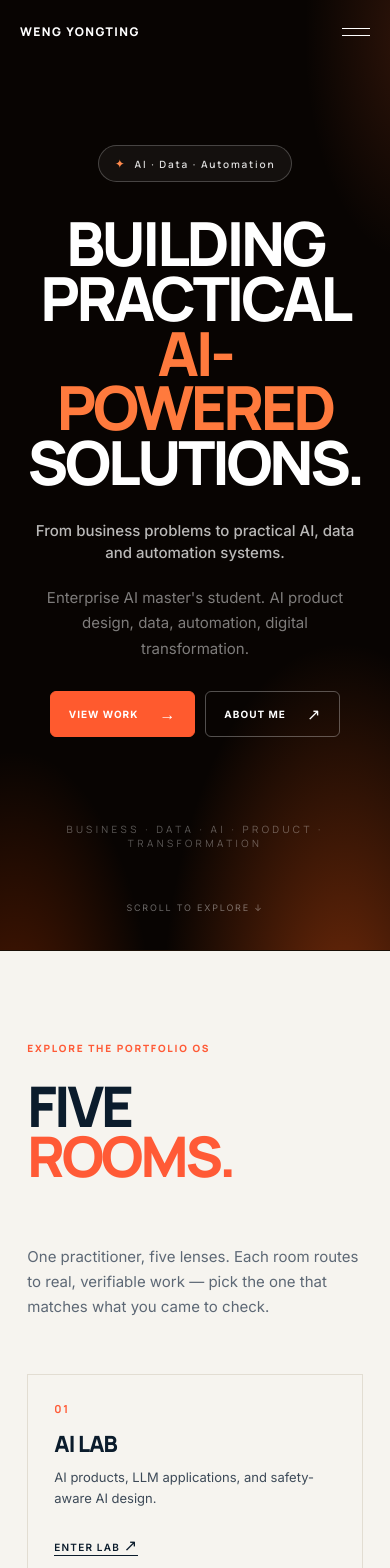
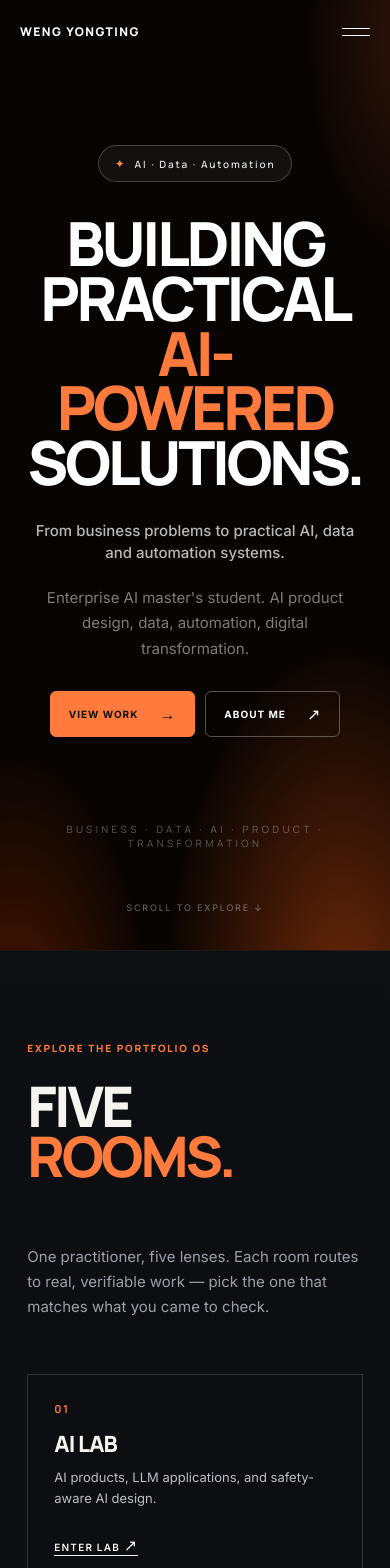
Before and after one commit to wengyongting-jpg/weng-yongting, a React (Vite) app: page / in a window 390 px wide. Shown: the top 1568 px of the page. Built offline with nearby package versions, Linux system fonts and the light colour scheme.

Commit message:
Apply site-wide dark theme: charcoal bg, off-white text, warm-orange accent, ghost numerals, iOS-restrained motion; restyle PRD docs

```diff
--- a/public/projects/health-insurance-claim-decision-agent/prd.html
+++ b/public/projects/health-insurance-claim-decision-agent/prd.html
@@ -5,7 +5,7 @@
 <meta name="viewport" content="width=device-width, initial-scale=1.0">
 <title>Health Insurance Claim Decision Agent — Evaluation Design Document</title>
 <style>
-  :root { --bg:#f6f4ef; --panel:#fffdf8; --text:#0b1c2c; --muted:#5d6875; --line:#e2ddd2; --accent:#ff5a36; }
+  :root { --bg:#0e0f13; --panel:#15171d; --text:#f5f4f1; --muted:#9aa1ab; --line:rgba(255,255,255,.08); --accent:#ff7a3d; }
   * { box-sizing: border-box; margin: 0; padding: 0; }
   body { background: var(--bg); color: var(--text); font-family: "Inter", system-ui, sans-serif; line-height: 1.65; }
   .page { max-width: 860px; margin: 0 auto; padding: 64px 32px 96px; }
@@ -16,9 +16,9 @@
   section { margin-bottom: 44px; }
   h2 { font-size: 13px; font-weight: 800; letter-spacing: .16em; color: var(--accent); margin-bottom: 14px; }
   h3 { font-size: 19px; font-weight: 800; letter-spacing: -.02em; margin-bottom: 12px; }
-  p { font-size: 14px; color: #3d4a58; margin-bottom: 10px; }
+  p { font-size: 14px; color: #b9bfc8; margin-bottom: 10px; }
   ul { padding-left: 20px; }
-  li { font-size: 14px; color: #3d4a58; margin-bottom: 8px; }
+  li { font-size: 14px; color: #b9bfc8; margin-bottom: 8px; }
   .card { background: var(--panel); border: 1px solid var(--line); border-radius: 10px; padding: 20px 24px; margin-bottom: 12px; }
   table { width: 100%; border-collapse: collapse; margin-top: 8px; }
   th, td { text-align: left; padding: 10px 12px; border-bottom: 1px solid var(--line); font-size: 13px; vertical-align: top; }
--- a/public/projects/period/prd.html
+++ b/public/projects/period/prd.html
@@ -5,7 +5,7 @@
 <meta name="viewport" content="width=device-width, initial-scale=1.0">
 <title>Period — Product Requirements Document</title>
 <style>
-  :root { --bg:#f6f4ef; --panel:#fffdf8; --text:#0b1c2c; --muted:#5d6875; --line:#e2ddd2; --accent:#ff5a36; }
+  :root { --bg:#0e0f13; --panel:#15171d; --text:#f5f4f1; --muted:#9aa1ab; --line:rgba(255,255,255,.08); --accent:#ff7a3d; }
   * { box-sizing: border-box; margin: 0; padding: 0; }
   body { background: var(--bg); color: var(--text); font-family: "Inter", system-ui, sans-serif; line-height: 1.65; }
   .page { max-width: 860px; margin: 0 auto; padding: 64px 32px 96px; }
@@ -16,9 +16,9 @@
   section { margin-bottom: 44px; }
   h2 { font-size: 13px; font-weight: 800; letter-spacing: .16em; color: var(--accent); margin-bottom: 14px; }
   h3 { font-size: 19px; font-weight: 800; letter-spacing: -.02em; margin-bottom: 12px; }
-  p { font-size: 14px; color: #3d4a58; margin-bottom: 10px; }
+  p { font-size: 14px; color: #b9bfc8; margin-bottom: 10px; }
   ul { padding-left: 20px; }
-  li { font-size: 14px; color: #3d4a58; margin-bottom: 8px; }
+  li { font-size: 14px; color: #b9bfc8; margin-bottom: 8px; }
   .card { background: var(--panel); border: 1px solid var(--line); border-radius: 10px; padding: 20px 24px; margin-bottom: 12px; }
   table { width: 100%; border-collapse: collapse; margin-top: 8px; }
   th, td { text-align: left; padding: 10px 12px; border-bottom: 1px solid var(--line); font-size: 13px; }
--- a/public/projects/refund-processing-automation/prd.html
+++ b/public/projects/refund-processing-automation/prd.html
@@ -5,7 +5,7 @@
 <meta name="viewport" content="width=device-width, initial-scale=1.0">
 <title>Refund Processing Automation — Product Requirements Document</title>
 <style>
-  :root { --bg:#f6f4ef; --panel:#fffdf8; --text:#0b1c2c; --muted:#5d6875; --line:#e2ddd2; --accent:#ff5a36; }
+  :root { --bg:#0e0f13; --panel:#15171d; --text:#f5f4f1; --muted:#9aa1ab; --line:rgba(255,255,255,.08); --accent:#ff7a3d; }
   * { box-sizing: border-box; margin: 0; padding: 0; }
   body { background: var(--bg); color: var(--text); font-family: "Inter", system-ui, sans-serif; line-height: 1.65; }
   .page { max-width: 860px; margin: 0 auto; padding: 64px 32px 96px; }
@@ -16,9 +16,9 @@
   section { margin-bottom: 44px; }
   h2 { font-size: 13px; font-weight: 800; letter-spacing: .16em; color: var(--accent); margin-bottom: 14px; }
   h3 { font-size: 19px; font-weight: 800; letter-spacing: -.02em; margin-bottom: 12px; }
-  p { font-size: 14px; color: #3d4a58; margin-bottom: 10px; }
+  p { font-size: 14px; color: #b9bfc8; margin-bottom: 10px; }
   ul { padding-left: 20px; }
-  li { font-size: 14px; color: #3d4a58; margin-bottom: 8px; }
+  li { font-size: 14px; color: #b9bfc8; margin-bottom: 8px; }
   .card { background: var(--panel); border: 1px solid var(--line); border-radius: 10px; padding: 20px 24px; margin-bottom: 12px; }
   table { width: 100%; border-collapse: collapse; margin-top: 8px; }
   th, td { text-align: left; padding: 10px 12px; border-bottom: 1px solid var(--line); font-size: 13px; }
--- a/public/projects/salespilot/prd.html
+++ b/public/projects/salespilot/prd.html
@@ -5,7 +5,7 @@
 <meta name="viewport" content="width=device-width, initial-scale=1.0">
 <title>SalesPilot — Product Requirements Document</title>
 <style>
-  :root { --bg:#f6f4ef; --panel:#fffdf8; --text:#0b1c2c; --muted:#5d6875; --line:#e2ddd2; --accent:#ff5a36; }
+  :root { --bg:#0e0f13; --panel:#15171d; --text:#f5f4f1; --muted:#9aa1ab; --line:rgba(255,255,255,.08); --accent:#ff7a3d; }
   * { box-sizing: border-box; margin: 0; padding: 0; }
   body { background: var(--bg); color: var(--text); font-family: "Inter", system-ui, sans-serif; line-height: 1.65; }
   .page { max-width: 860px; margin: 0 auto; padding: 64px 32px 96px; }
@@ -16,9 +16,9 @@
   section { margin-bottom: 44px; }
   h2 { font-size: 13px; font-weight: 800; letter-spacing: .16em; color: var(--accent); margin-bottom: 14px; }
   h3 { font-size: 19px; font-weight: 800; letter-spacing: -.02em; margin-bottom: 12px; }
-  p { font-size: 14px; color: #3d4a58; margin-bottom: 10px; }
+  p { font-size: 14px; color: #b9bfc8; margin-bottom: 10px; }
   ul { padding-left: 20px; }
-  li { font-size: 14px; color: #3d4a58; margin-bottom: 8px; }
+  li { font-size: 14px; color: #b9bfc8; margin-bottom: 8px; }
   .card { background: var(--panel); border: 1px solid var(--line); border-radius: 10px; padding: 20px 24px; margin-bottom: 12px; }
   table { width: 100%; border-collapse: collapse; margin-top: 8px; }
   th, td { text-align: left; padding: 10px 12px; border-bottom: 1px solid var(--line); font-size: 13px; vertical-align: top; }
--- a/src/App.css
+++ b/src/App.css
@@ -1,10 +1,10 @@
-:root { --bg:#f6f4ef; --panel:#fffdf8; --text:#0b1c2c; --muted:#5d6875; --ink:#0b1c2c; --charcoal:#3d4a58; --muted-ink:#5d6875; --line:#e2ddd2; --line-strong:#c9c2b2; --glass:rgba(11,28,44,.03); --accent:#ff5a36; --accent-deep:#e04a2a; --on-accent:#ffffff; --font-display:"Manrope","Inter",sans-serif; --font-technical:"Manrope","Inter",sans-serif; --font-body:"Inter",system-ui,sans-serif; }
+:root { --bg:#0d0e12; --panel:#15171d; --text:#f5f4f1; --muted:#9aa1ab; --ink:#f5f4f1; --charcoal:#b9bfc8; --muted-ink:#9aa1ab; --line:rgba(255,255,255,.08); --line-strong:rgba(255,255,255,.16); --glass:rgba(255,255,255,.05); --accent:#ff7a3d; --accent-deep:#ff8f57; --on-accent:#14100c; --font-display:"Manrope","Inter",sans-serif; --font-technical:"Manrope","Inter",sans-serif; --font-body:"Inter",system-ui,sans-serif; }
 
-.portfolio { overflow: hidden; background: var(--bg); color: var(--text); position: relative; }
+.portfolio { overflow: hidden; background: radial-gradient(ellipse 90% 55% at 70% -10%, rgba(255,122,61,.06), transparent 55%), linear-gradient(180deg, #111217 0%, #0d0e12 30%); background-color: var(--bg); color: var(--text); position: relative; }
 
 /* ===== Header / nav ===== */
 .site-header { position:fixed; top:0; left:0; right:0; z-index:20; height:76px; display:flex; align-items:center; gap:28px; padding:0 clamp(20px,4vw,64px); border-bottom:1px solid transparent; transition:.35s ease; }
-.site-header.is-scrolled { background:rgba(246,244,239,.85); border-color:var(--line); backdrop-filter:blur(18px); }
+.site-header.is-scrolled { background:rgba(13,14,18,.82); border-color:var(--line); backdrop-filter:blur(18px); }
 .wordmark { text-decoration:none; font-family:var(--font-technical); font-size:12px; font-weight:800; letter-spacing:.12em; white-space:nowrap; color:var(--ink); }
 .nav-links { display:flex; gap:25px; margin-left:auto; }
 .nav-links a { font-size:10px; letter-spacing:.14em; font-weight:600; text-decoration:none; color:var(--muted); transition:.2s; position:relative; }
@@ -35,7 +35,7 @@
 .scroll-note { display:none; }
 
 /* ===== Dark hero — homepage only (black bg + orange glow) ===== */
-.hero.hero-dark { display:flex; flex-direction:column; align-items:center; justify-content:center; text-align:center; background:radial-gradient(ellipse 75% 65% at 88% 108%, rgba(255,94,20,.42), transparent 62%), radial-gradient(ellipse 60% 55% at 4% 112%, rgba(255,77,0,.30), transparent 60%), radial-gradient(ellipse 45% 38% at 106% 4%, rgba(255,106,47,.16), transparent 62%), #080402; border-bottom:1px solid #1a0f06; }
+.hero.hero-dark { display:flex; flex-direction:column; align-items:center; justify-content:center; text-align:center; background:radial-gradient(ellipse 75% 65% at 88% 108%, rgba(255,94,20,.42), transparent 62%), radial-gradient(ellipse 60% 55% at 4% 112%, rgba(255,77,0,.30), transparent 60%), radial-gradient(ellipse 45% 38% at 106% 4%, rgba(255,106,47,.16), transparent 62%), #080402; border-bottom:1px solid var(--line); }
 .hero-dark .hero-copy { display:flex; flex-direction:column; align-items:center; }
 .hero-pill { display:inline-flex; align-items:center; gap:8px; margin:0 0 34px; padding:9px 16px; border:1px solid rgba(255,255,255,.22); border-radius:999px; background:rgba(255,255,255,.05); color:rgba(255,255,255,.85); font-family:var(--font-technical); font-size:10px; letter-spacing:.18em; font-weight:600; }
 .hero-pill span { color:#ff8a4d; font-size:12px; }
@@ -44,8 +44,8 @@
 .hero-dark .hero-lede { color:rgba(255,255,255,.72); }
 .hero-dark .intro { color:rgba(255,255,255,.48); }
 .hero-dark .hero-actions { justify-content:center; }
-.hero-dark .button-primary { background:#ff5a2e; border-color:#ff5a2e; }
-.hero-dark .button-primary:hover { background:#ff6d40; border-color:#ff6d40; }
+.hero-dark .button-primary { background:var(--accent); border-color:var(--accent); }
+.hero-dark .button-primary:hover { background:var(--accent-deep); border-color:var(--accent-deep); }
 .hero-dark .button-quiet { color:#fff; border-color:rgba(255,255,255,.3); }
 .hero-dark .button-quiet:hover { border-color:#fff; }
 .hero-dark-strip { margin:clamp(64px,10vh,110px) 0 0; color:rgba(255,255,255,.34); font-family:var(--font-technical); font-size:10px; letter-spacing:.34em; }
@@ -59,7 +59,7 @@
 .site-header.on-dark .nav-links a.active { color:#ff8a4d; }
 .site-header.on-dark .availability { color:rgba(255,255,255,.55); }
 .site-header.on-dark .menu-toggle span { background:#fff; }
-.site-header.on-dark .nav-links.is-open { background:rgba(246,244,239,.97); }
+.site-header.on-dark .nav-links.is-open { background:rgba(13,14,18,.97); }
 .site-header.on-dark .nav-links.is-open a { color:var(--muted); }
 .site-header.on-dark .nav-links.is-open a:hover { color:var(--ink); }
 .site-header.on-dark .nav-links.is-open a.active { color:var(--accent); }
@@ -118,7 +118,7 @@
 /* ===== Timeline ===== */
 .timeline { max-width:1100px; margin-left:auto; border-top:1px solid var(--line); }
 .timeline-item { display:grid; grid-template-columns:minmax(120px,.4fr) 1fr; gap:5vw; padding:55px 0; border-bottom:1px solid var(--line); }
-.timeline-year { font-family:var(--font-technical); font-size:clamp(4.5rem,8vw,8rem); line-height:.75; letter-spacing:-.08em; color:var(--line-strong); }
+.timeline-year { font-family:var(--font-technical); font-size:clamp(4.5rem,8vw,8rem); line-height:.75; letter-spacing:-.08em; color:transparent; -webkit-text-stroke:1px rgba(255,255,255,.22); }
 .timeline-content h3 { margin:20px 0 4px; font-family:var(--font-display); font-size:clamp(1.8rem,3vw,3.2rem); font-weight:800; letter-spacing:-.04em; }
 .timeline-content h4 { margin:0 0 25px; color:var(--muted); font-size:13px; font-weight:500; }
 .timeline-content ul { list-style:none; padding:0; margin:0; display:flex; gap:7px; flex-wrap:wrap; }
@@ -137,12 +137,12 @@
 .work-row { border-bottom:1px solid var(--line); display:grid; grid-template-columns:1fr auto; align-items:start; }
 .work-row-link { display:grid; grid-template-columns:auto 1fr; align-items:start; gap:clamp(20px,4vw,60px); padding:clamp(34px,5vw,70px) 0; text-decoration:none; color:inherit; transition:padding .25s, background .25s; }
 .work-row-link:hover { padding-left:18px; padding-right:18px; background:var(--glass); }
-.work-no { font-family:var(--font-technical); font-size:clamp(3rem,7vw,6.5rem); line-height:.72; letter-spacing:-.08em; color:var(--line-strong); transition:color .25s; }
-.work-row-link:hover .work-no { color:var(--accent); }
+.work-no { font-family:var(--font-technical); font-size:clamp(3rem,7vw,6.5rem); line-height:.72; letter-spacing:-.08em; color:transparent; -webkit-text-stroke:1px rgba(255,255,255,.22); transition: -webkit-text-stroke-color .25s, color .25s; }
+.work-row-link:hover .work-no { -webkit-text-stroke-color:var(--accent); }
 .work-row-main { min-width:0; }
 .work-kicker { color:var(--muted); font-size:10px; letter-spacing:.15em; margin:0 0 18px; font-family:var(--font-technical); display:inline-flex; align-items:center; gap:14px; flex-wrap:wrap; }
 .work-status { padding:4px 8px; border:1px solid var(--line-strong); color:var(--charcoal); font-size:9px; letter-spacing:.12em; }
-.work-status.is-team { color:#2e7d52; border-color:rgba(46,125,82,.4); }
+.work-status.is-team { color:#4fc38a; border-color:rgba(79,195,138,.4); }
 .work-status.is-demo { color:var(--accent); border-color:rgba(255,90,54,.4); }
 .work-proof { max-width:560px; color:var(--muted); line-height:1.6; font-size:13px; margin:-10px 0 26px; }
 .work-row-main h3 { font-family:var(--font-display); font-size:clamp(2rem,4vw,4rem); line-height:.95; letter-spacing:-.05em; font-weight:800; margin:0 0 12px; }
@@ -159,13 +159,13 @@
 .case-subtitle { color:var(--muted); font-size:13px; letter-spacing:.1em; margin:0 0 50px; text-transform:uppercase; }
 .case-meta { color:var(--muted); font-size:11px; letter-spacing:.14em; margin:14px 0 12px; text-transform:uppercase; display:inline-flex; align-items:center; gap:14px; flex-wrap:wrap; }
 .case-status { padding:4px 8px; border:1px solid var(--line-strong); color:var(--charcoal); font-size:9px; letter-spacing:.12em; }
-.case-status.is-team { color:#2e7d52; border-color:rgba(46,125,82,.4); }
+.case-status.is-team { color:#4fc38a; border-color:rgba(79,195,138,.4); }
 .case-event { color:var(--charcoal); font-size:12px; letter-spacing:.06em; margin:0 0 34px; }
 .case-overview { color:var(--ink); font-size:clamp(17px,1.6vw,23px); line-height:1.55; margin:0 0 48px; }
 
 /* ===== Embedded demo video (case study header) ===== */
 .case-video { margin:0 0 65px; max-width:860px; }
-.case-video-frame { position:relative; width:100%; aspect-ratio:16/9; border:1px solid var(--line); border-radius:10px; overflow:hidden; background:#0b1c2c; }
+.case-video-frame { position:relative; width:100%; aspect-ratio:16/9; border:1px solid var(--line); border-radius:10px; overflow:hidden; background:#000; }
 .case-video-frame iframe { position:absolute; inset:0; width:100%; height:100%; border:0; display:block; }
 .case-video-caption { margin:14px 0 0; color:var(--muted); font-size:11px; letter-spacing:.08em; line-height:1.6; }
 .case-sections { display:flex; flex-direction:column; }
@@ -214,12 +214,12 @@
 .safety-col ul { list-style:none; padding:0; margin:0; display:flex; flex-direction:column; gap:11px; }
 .safety-col li { color:var(--charcoal); font-size:12px; line-height:1.55; padding-left:16px; position:relative; }
 .safety-col li::before { content:""; position:absolute; left:0; top:7px; width:5px; height:5px; border-radius:50%; }
-.safety-col.is-can .safety-col-label { color:#2e7d52; }
-.safety-col.is-can li::before { background:#2e7d52; }
-.safety-col.is-cannot .safety-col-label { color:#b3402f; }
-.safety-col.is-cannot li::before { background:#b3402f; }
-.safety-col.is-escalation .safety-col-label { color:#a87b1f; }
-.safety-col.is-escalation li::before { background:#a87b1f; }
+.safety-col.is-can .safety-col-label { color:#4fc38a; }
+.safety-col.is-can li::before { background:#4fc38a; }
+.safety-col.is-cannot .safety-col-label { color:#e0705c; }
+.safety-col.is-cannot li::before { background:#e0705c; }
+.safety-col.is-escalation .safety-col-label { color:#d9a441; }
+.safety-col.is-escalation li::before { background:#d9a441; }
 
 /* ===== Chip groups (case study — states / signals / journey) ===== */
 .chip-groups { display:flex; flex-direction:column; gap:26px; margin:28px 0 4px; max-width:720px; }
@@ -254,8 +254,8 @@
 .experiment-approach li::before { content:""; position:absolute; left:0; top:8px; width:4px; height:4px; background:var(--accent); border-radius:50%; }
 .experiment-metrics li { padding:5px 8px; border:1px solid var(--line); color:var(--charcoal); font-size:9px; letter-spacing:.08em; }
 .is-exploring .experiment-status { color:var(--charcoal); border-color:var(--line-strong); }
-.is-prototype .experiment-status { color:#1f6fa8; border-color:rgba(31,111,168,.4); }
-.is-progress .experiment-status { color:#a87b1f; border-color:rgba(168,123,31,.4); }
+.is-prototype .experiment-status { color:#63a5e0; border-color:rgba(99,165,224,.4); }
+.is-progress .experiment-status { color:#d9a441; border-color:rgba(217,164,65,.4); }
 .is-coming .experiment-status { color:var(--muted); border-color:var(--line); }
 
 /* ===== LAB — upcoming / reserved project slots ===== */
@@ -376,7 +376,7 @@ footer { display:flex; justify-content:space-between; align-items:center; paddin
   .site-header { height:64px; }
   .menu-toggle { display:flex; z-index:2; margin-left:auto; width:28px; flex-direction:column; gap:6px; padding:5px 0; background:transparent; border:0; }
   .menu-toggle span { width:100%; height:1px; background:var(--ink); }
-  .nav-links { display:none; position:absolute; top:64px; left:0; right:0; padding:22px 20px; background:rgba(246,244,239,.97); border-bottom:1px solid var(--line); }
+  .nav-links { display:none; position:absolute; top:64px; left:0; right:0; padding:22px 20px; background:rgba(13,14,18,.97); border-bottom:1px solid var(--line); }
   .nav-links.is-open { display:flex; flex-direction:column; }
   .hero h1 { font-size:clamp(3.2rem,15.6vw,5.7rem); }
   .os-grid { grid-template-columns:1fr; }
@@ -405,27 +405,27 @@ footer { display:flex; justify-content:space-between; align-items:center; paddin
 }
 
 /* =========================================================
-   PROJECT DETAIL PAGE — light: off-white + navy + coral
+   PROJECT DETAIL PAGE — dark: charcoal + off-white + warm orange
    Used by .case-detail wrapper (CaseStudy.jsx).
    ========================================================= */
 .case-detail {
   /* design tokens (scoped to project detail pages) */
   --v5-bg: transparent;
-  --v5-surface: #fffdf8;
-  --v5-surface-muted: #f0ece3;
-  --v5-border: #e2ddd2;
-  --v5-border-strong: #c9c2b2;
-  --v5-text: #0b1c2c;
-  --v5-muted: #5d6875;
-  --v5-subtle: #8a94a0;
-  --v5-brand: #ff5a36;
-  --v5-brand-text: #e04a2a;
-  --v5-brand-soft: rgba(255,90,54,.08);
-  --v5-brand-border: rgba(255,90,54,.35);
-  --v5-gold: #c98a12;
-  --v5-gold-text: #a8740e;
-  --v5-gold-soft: rgba(201,138,18,.10);
-  --v5-gold-border: rgba(201,138,18,.35);
+  --v5-surface: #15171d;
+  --v5-surface-muted: #1b1e25;
+  --v5-border: rgba(255,255,255,.08);
+  --v5-border-strong: rgba(255,255,255,.16);
+  --v5-text: #f5f4f1;
+  --v5-muted: #9aa1ab;
+  --v5-subtle: #6f7680;
+  --v5-brand: #ff7a3d;
+  --v5-brand-text: #ff9a63;
+  --v5-brand-soft: rgba(255,122,61,.12);
+  --v5-brand-border: rgba(255,122,61,.4);
+  --v5-gold: #d9a441;
+  --v5-gold-text: #e5b45c;
+  --v5-gold-soft: rgba(217,164,65,.12);
+  --v5-gold-border: rgba(217,164,65,.4);
 
   max-width: 1080px;
   color: var(--v5-text);
@@ -585,9 +585,9 @@ footer { display:flex; justify-content:space-between; align-items:center; paddin
 .case-detail-btn--primary {
   background: var(--v5-brand);
   border-color: var(--v5-brand);
-  color: #fff;
+  color: var(--on-accent);
 }
-.case-detail-btn--primary:hover { background: var(--v5-brand-text); border-color: var(--v5-brand-text); color: #fff; }
+.case-detail-btn--primary:hover { background: var(--accent-deep); border-color: var(--accent-deep); color: var(--on-accent); }
 .case-detail .case-event { margin: 18px 0 0; }
 .case-detail .case-video { margin: 26px 0 0; max-width: 720px; }
 
@@ -887,8 +887,8 @@ footer { display:flex; justify-content:space-between; align-items:center; paddin
   position: relative;
   width: 100%;
   aspect-ratio: 16 / 9;
-  background: var(--v5-surface-muted, #f0ece3);
-  border: 1px solid var(--v5-border, #e2ddd2);
+  background: var(--v5-surface-muted, #1b1e25);
+  border: 1px solid var(--v5-border, rgba(255,255,255,.08));
   border-radius: 8px;
   overflow: hidden;
 }
@@ -937,42 +937,42 @@ footer { display:flex; justify-content:space-between; align-items:center; paddin
   font-weight: 700;
   letter-spacing: .08em;
   text-decoration: none;
-  border: 1px solid var(--v5-border-strong, #c9c2b2);
-  background: var(--v5-surface, #fffdf8);
-  color: var(--v5-text, #0b1c2c);
+  border: 1px solid var(--v5-border-strong, rgba(255,255,255,.16));
+  background: var(--v5-surface, #15171d);
+  color: var(--v5-text, #f5f4f1);
   transition: border-color .2s, color .2s, background .2s;
 }
 .slide-deck-btn b {
   font-size: 14px;
   font-weight: 400;
-  color: var(--v5-muted, #5d6875);
+  color: var(--v5-muted, #9aa1ab);
 }
 .slide-deck-btn:hover {
-  border-color: var(--v5-brand, #ff5a36);
-  color: var(--v5-brand-text, #e04a2a);
+  border-color: var(--v5-brand, #ff7a3d);
+  color: var(--v5-brand-text, #ff9a63);
 }
 .slide-deck-btn--primary {
-  background: var(--v5-brand, #ff5a36);
-  border-color: var(--v5-brand, #ff5a36);
-  color: #ffffff;
+  background: var(--v5-brand, #ff7a3d);
+  border-color: var(--v5-brand, #ff7a3d);
+  color: var(--on-accent, #14100c);
 }
 .slide-deck-btn--primary b {
-  color: rgba(255, 255, 255, .85);
+  color: rgba(20, 16, 12, .7);
 }
 .slide-deck-btn--primary:hover {
-  border-color: var(--v5-brand-text, #e04a2a);
-  background: var(--v5-brand-text, #e04a2a);
-  color: #ffffff;
+  border-color: var(--accent-deep, #ff8f57);
+  background: var(--accent-deep, #ff8f57);
+  color: var(--on-accent, #14100c);
 }
 .slide-deck-meta {
   margin: 14px 0 0;
   font-family: var(--font-technical);
   font-size: 11px;
-  color: var(--v5-subtle, #8a94a0);
+  color: var(--v5-subtle, #6f7680);
   letter-spacing: .04em;
 }
 .slide-deck-meta b {
-  color: var(--v5-text, #0b1c2c);
+  color: var(--v5-text, #f5f4f1);
   font-weight: 600;
 }
 
@@ -1124,7 +1124,7 @@ footer { display:flex; justify-content:space-between; align-items:center; paddin
 .eval-version-head span { font-size: 11px; color: var(--muted); line-height: 1.5; }
 .eval-bar-row { display: grid; grid-template-columns: 1fr; gap: 5px; margin-bottom: 10px; }
 .eval-bar-label { font-size: 10px; font-weight: 700; letter-spacing: .06em; color: var(--charcoal); }
-.eval-bar-track { display: block; height: 6px; border-radius: 3px; background: var(--glass); overflow: hidden; }
+.eval-bar-track { display: block; height: 6px; border-radius: 3px; background: rgba(255,255,255,.1); overflow: hidden; }
 .eval-bar-fill { display: block; height: 100%; border-radius: 3px; background: var(--accent); }
 .eval-bar-value { font-family: var(--font-technical); font-size: 10px; letter-spacing: .08em; color: var(--muted); }
 .eval-failures { margin-top: 26px; }
@@ -1182,3 +1182,8 @@ footer { display:flex; justify-content:space-between; align-items:center; paddin
 .proto-citation { font-family: var(--font-technical); font-size: 10px; letter-spacing: .06em; color: var(--muted); }
 .proto-questions { margin: 0; padding-left: 18px; }
 .proto-questions li { margin-bottom: 6px; font-size: 13px; line-height: 1.6; color: var(--charcoal); }
+
+/* ===== Dark-theme interaction polish — iOS-restrained motion ===== */
+.highlight-card, .experiment-card, .insight-card, .now-building-item, .upcoming-card, .case-block-panel, .wf-node { transition: transform .2s ease, border-color .25s ease, background .25s ease; }
+.highlight-card:hover, .experiment-card:hover, .insight-card:hover, .now-building-item:hover, .upcoming-card:hover, .case-block-panel:hover, .wf-node:hover { transform: translateY(-2px); }
+.button:active, .case-detail-btn:active, .slide-deck-btn:active, .proto-tab:active, .insight-toggle:active, .wf-node:active { transform: scale(.97); }
--- a/src/index.css
+++ b/src/index.css
@@ -1,11 +1,12 @@
 @import url('https://fonts.googleapis.com/css2?family=Inter:wght@400;500;600;700&family=Manrope:wght@400;500;600;700;800&display=swap');
 
-:root { font-family: Inter, "Helvetica Neue", Arial, sans-serif; color: #0b1c2c; background: #f6f4ef; font-synthesis: none; text-rendering: optimizeLegibility; -webkit-font-smoothing: antialiased; }
+:root { font-family: Inter, "Helvetica Neue", Arial, sans-serif; color: #f5f4f1; background: #0d0e12; font-synthesis: none; text-rendering: optimizeLegibility; -webkit-font-smoothing: antialiased; }
 * { box-sizing: border-box; }
-html { scroll-behavior: smooth; background: #f6f4ef; }
+html { scroll-behavior: smooth; background: #0d0e12; }
 body { margin: 0; min-width: 320px; overflow-x: hidden; }
 button, a { font: inherit; }
 button { cursor: pointer; }
 a { color: inherit; }
-:focus-visible { outline: 2px solid #ff5a36; outline-offset: 3px; }
+::selection { background: rgba(255,122,61,.3); color: #fff; }
+:focus-visible { outline: 2px solid #ff7a3d; outline-offset: 3px; }
 .button:focus-visible, .text-link:focus-visible, .wordmark:focus-visible { outline-offset: 4px; }
```
